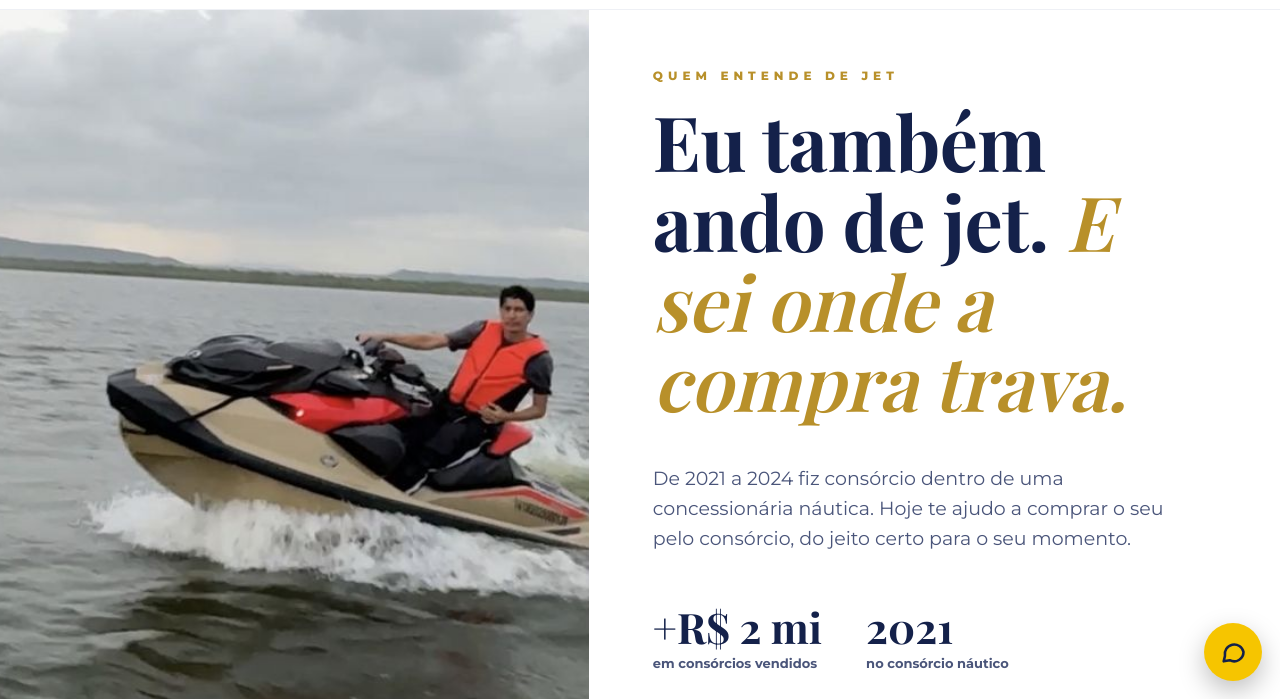
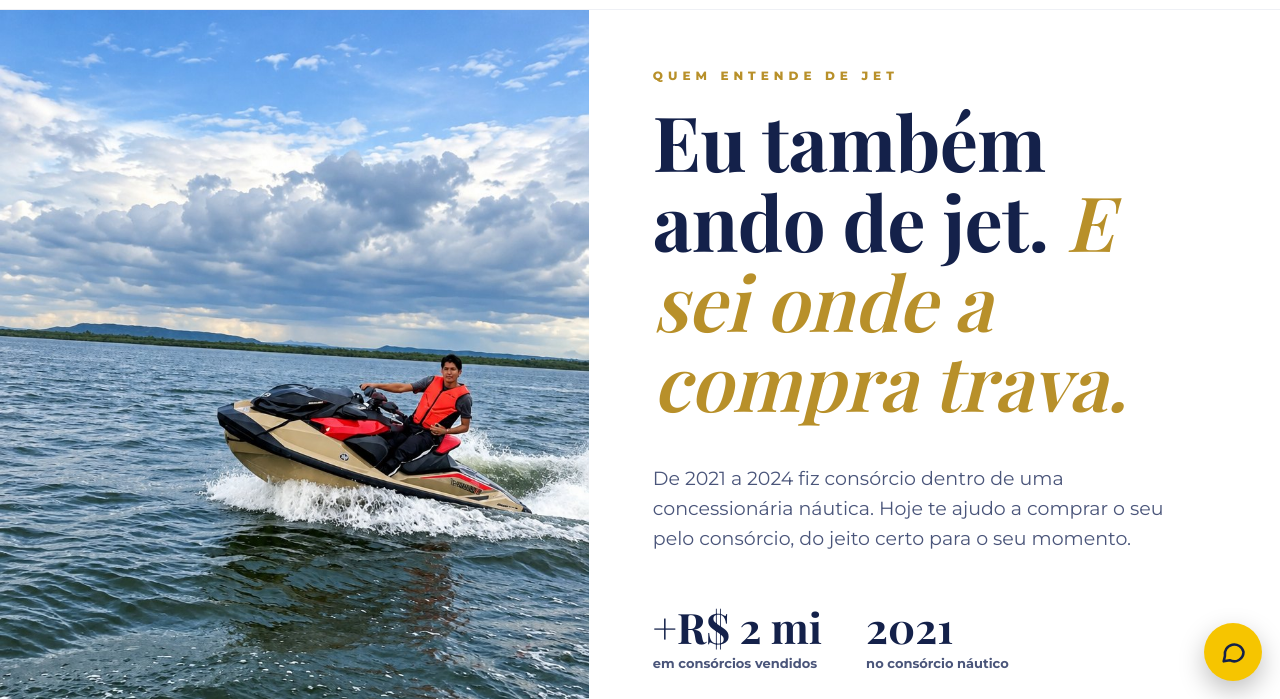
Before and after one commit to RomelMeneses/tudoconsorcios.com.br, a plain HTML site: page consorcio/index.html in a window 1280 px wide. Shown: the part 101-800 px from the top of the page. Drawn offline with nearby package versions, Linux system fonts and the light colour scheme; a web font is replaced by a local one.

Commit message:
Site: nova foto pilotando o jet
Co-Authored-By: Claude Opus 5.5 <noreply@anthropic.com>
Claude-Session: https://claude.ai/code/session_01DF7R5jZWZZYSBnoYQnT46o

```diff
--- a/consorcio/index.html
+++ b/consorcio/index.html
@@ -7,7 +7,7 @@
 <meta name="description" content="Primeiro jet seminovo, jet zero ou troca do seu jet: consórcio náutico com Romel Meneses, via Consórcios Digital, representante autorizado BB Consórcios.">
 <meta property="og:title" content="Consórcio de jet ski e lancha · Tudo Consórcios">
 <meta property="og:description" content="Eu também ando de jet. E sei onde a compra trava. Simule no WhatsApp.">
-<meta property="og:image" content="https://tudoconsorcios.com.br/midia/site/romel-pilotando.jpg">
+<meta property="og:image" content="https://tudoconsorcios.com.br/midia/site/romel-pilotando-2.jpg">
 <meta name="theme-color" content="#14214A">
 <link rel="preconnect" href="https://fonts.googleapis.com">
 <link rel="preconnect" href="https://fonts.gstatic.com" crossorigin>
@@ -47,7 +47,7 @@ section{padding:96px 0;scroll-margin-top:68px}
 @media(max-width:900px){.nav{display:none}}
 
 .hero{display:grid;grid-template-columns:.92fr 1.08fr;min-height:calc(100vh - 68px);max-height:860px}
-.hero .ph{position:relative;background:url(../midia/site/romel-pilotando.jpg) 62% center/cover}
+.hero .ph{position:relative;background:url(../midia/site/romel-pilotando-2.jpg) 60% 55%/cover}
 .hero .cap{position:absolute;left:24px;bottom:24px;background:rgba(11,20,51,.85);color:#fff;padding:14px 18px;border-radius:14px;font-size:13px}
 .hero .cap b{display:block;font-size:16px}
 .hero .tx{padding:56px 7vw 56px 64px;display:flex;flex-direction:column;justify-content:center}
@@ -57,7 +57,7 @@ section{padding:96px 0;scroll-margin-top:68px}
 .stats span{font-size:13px;font-weight:700;color:var(--txt)}
 .hero .ctas{display:flex;gap:22px;flex-wrap:wrap}
 .lnk{font-weight:800;text-decoration:none;border-bottom:2px solid var(--y);align-self:center;padding:6px 0}
-@media(max-width:900px){.hero{grid-template-columns:1fr;max-height:none;min-height:0}.hero .ph{height:66vw;min-height:300px}.hero .tx{padding:40px 28px 56px}}
+@media(max-width:900px){.hero{grid-template-columns:1fr;max-height:none;min-height:0}.hero .ph{height:66vw;min-height:300px}.hero .tx{padding:40px 28px 56px}.hero .cap{top:16px;bottom:auto;left:16px}}
 
 .paths{margin-top:34px}
 .row{display:grid;grid-template-columns:110px 1fr auto;align-items:center;gap:28px;padding:30px 0;border-bottom:1px solid var(--line)}
```
Also changed, not shown: midia/site/romel-pilotando-2.jpg (added).
